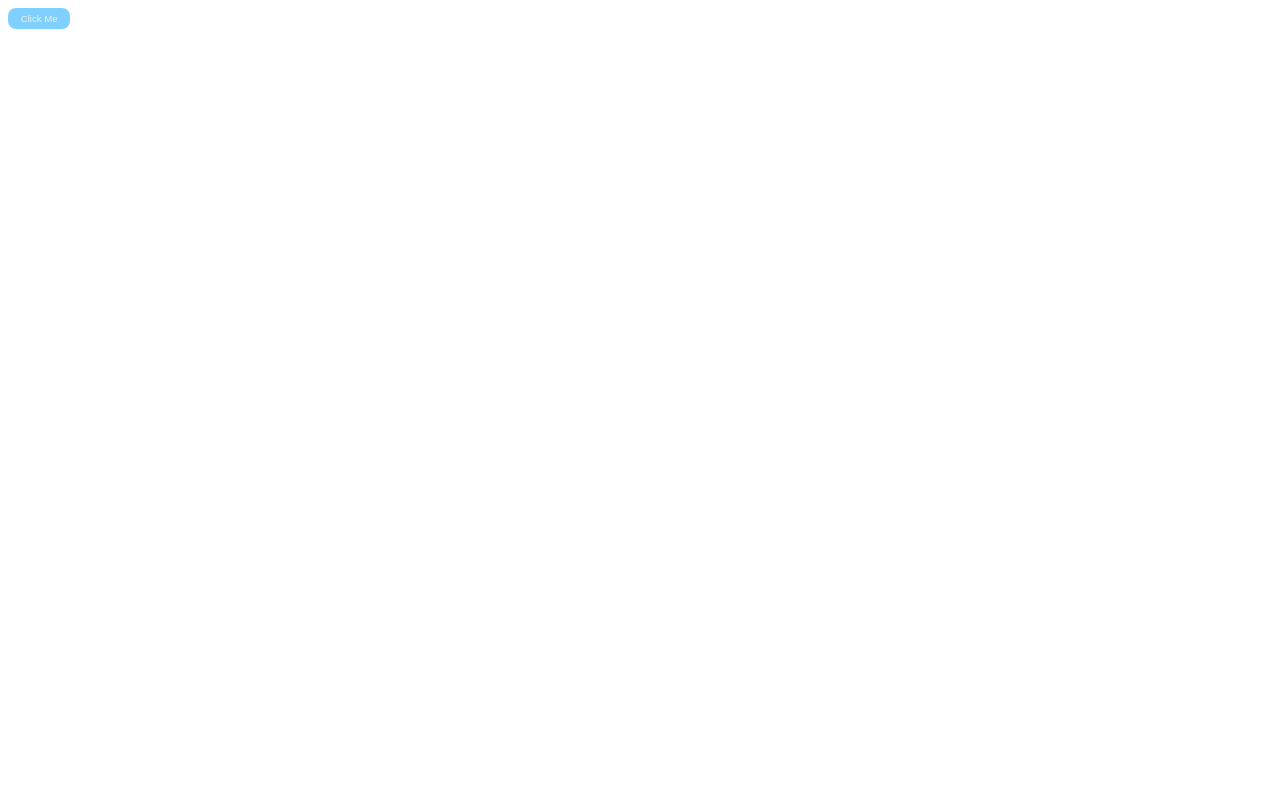
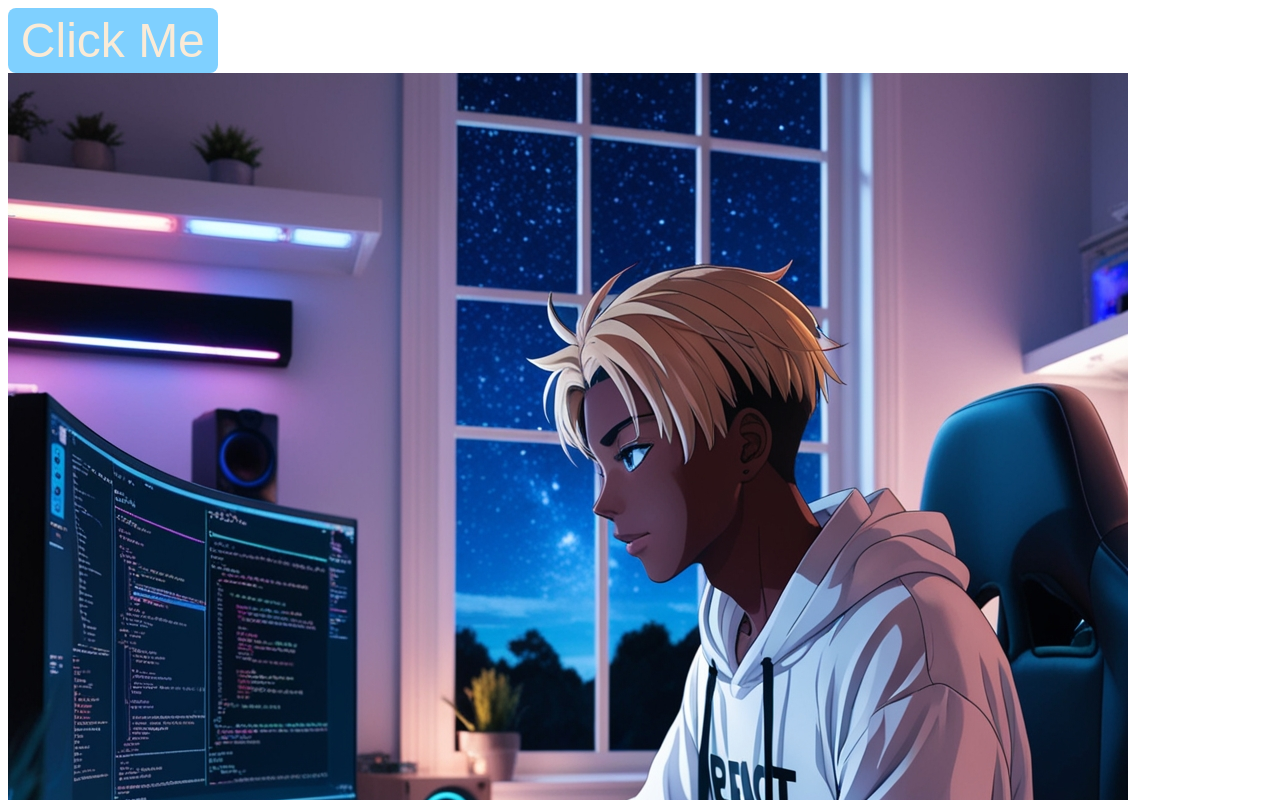
Before and after one commit to jadonamite/React, a React (Vite) app: page / in a window 1280 px wide. Shown: the top 800 px of the page. Built offline with nearby package versions, Linux system fonts and the light colour scheme.

Commit message:
End of introduction to Click events

```diff
--- a/src/App.jsx
+++ b/src/App.jsx
@@ -1,6 +1,12 @@
 import Button from "./Button.jsx";
+import Pfp from "./pfp.jsx";
 
 function App() {
-   return <Button />;
+   return (
+      <>
+         <Button />
+         <Pfp />
+      </>
+   );
 }
 export default App;
--- a/src/Button.jsx
+++ b/src/Button.jsx
@@ -20,9 +20,7 @@ function Button() {
    const handleClickAgain = (e) => (e.target.textContent = "Hey Stop it");
 
    return (
-      <button onDoubleClick={(event) => handleClickAgain(event)}>
-         Click Me
-      </button>
+      <button onClick={(event) => handleClickAgain(event)}>Click Me</button>
    );
 }
 
@@ -34,4 +32,6 @@ function Button() {
 //    <button onDoubleClick={(event) => handleClickAgain(event)}>Click Me</button>
 // );
 
+// Then on double click it will perform the desired  action
+
 export default Button;
--- a/src/index.css
+++ b/src/index.css
@@ -51,5 +51,6 @@ button {
    padding: 0.3rem 0.8rem;
    color: antiquewhite;
    background-color: rgb(127, 208, 255);
-   font-size: 0.6rem;
+   font-size: 3rem;
+   display: block;
 }
--- /dev/null
+++ b/src/pfp.jsx
@@ -0,0 +1,8 @@
+function Pfp() {
+   const imageUrl = "./src/assets/thebalddev.jpg";
+
+   const handleClick = (e) => (e.target.style.display = "none");
+
+   return <img onClick={(e) => handleClick(e)} src={imageUrl}></img>;
+}
+export default Pfp;
```
